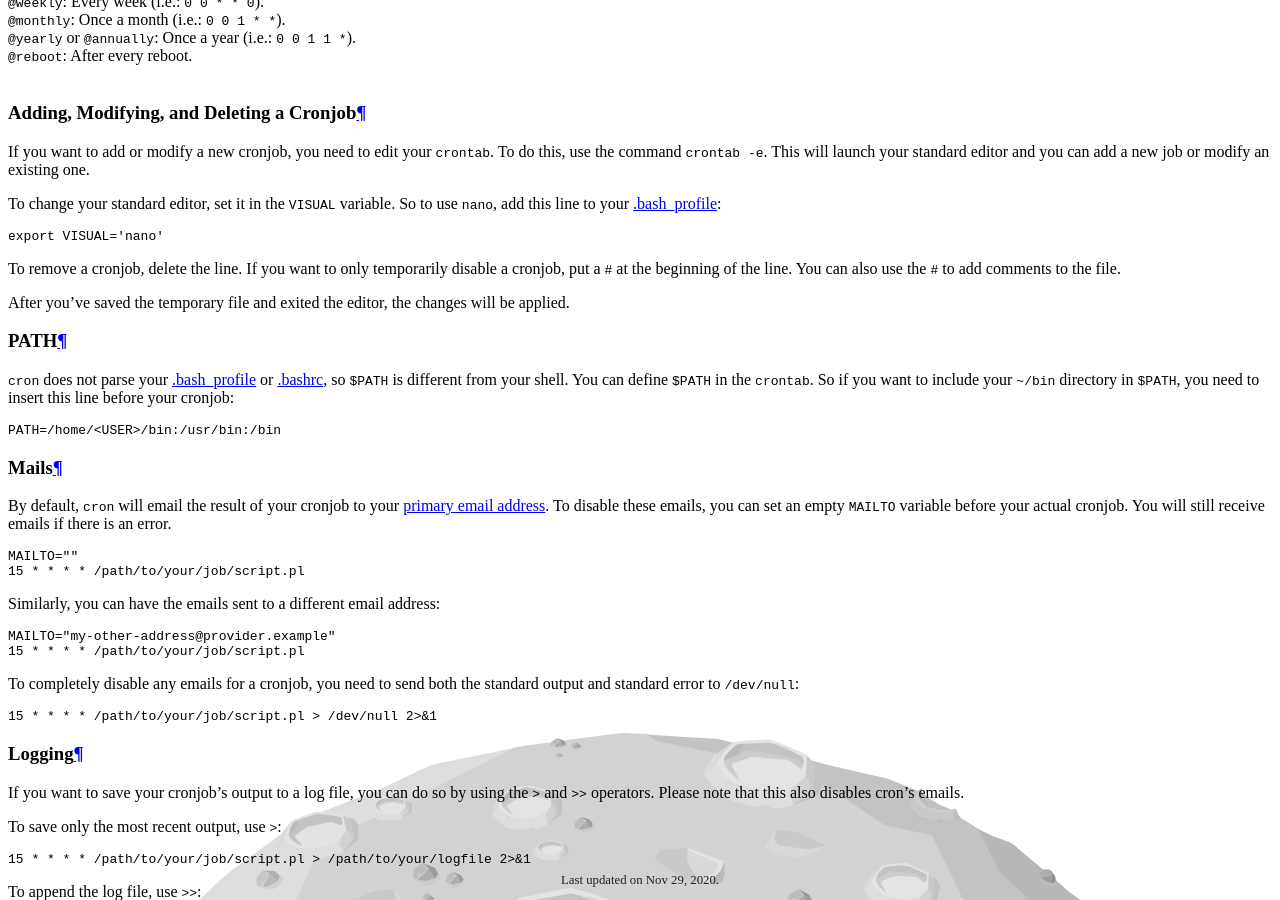
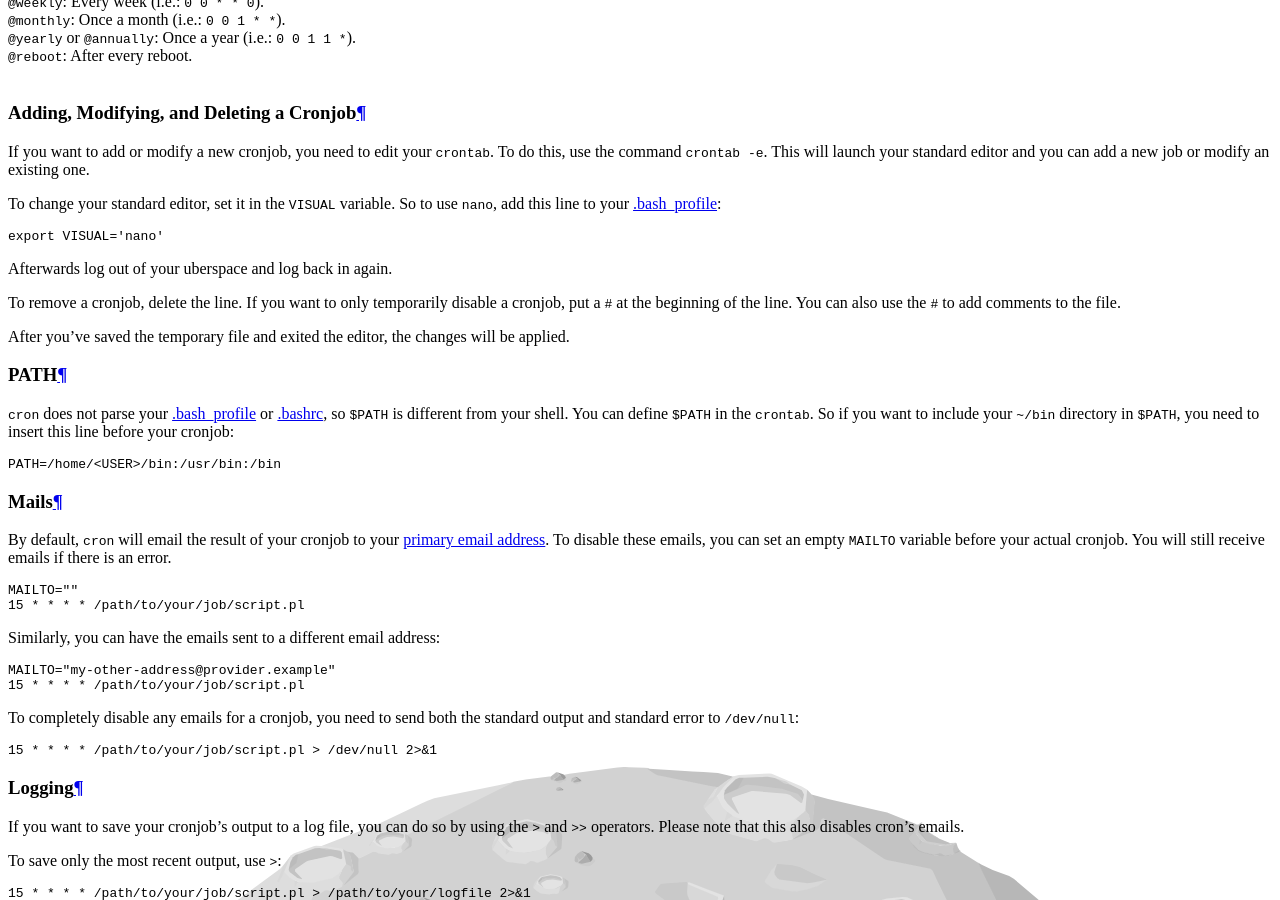
Before and after one commit to Uberspace/manual, a Sphinx documentation site: the page built from source/daemons-cron.rst, in a window 1280 px wide and 900 px high, scrolled down 2876 px. Built offline with Sphinx 7.4.7 and the Read the Docs theme 2.0.0, drawn with Linux system fonts in a browser that asks for light colours; pages that are not in the unit, such as notebooks, are missing from menus.

Commit message:
[cron] add note that changes to .bashrc need relogin

```diff
--- a/source/daemons-cron.rst
+++ b/source/daemons-cron.rst
@@ -98,6 +98,8 @@ To change your standard editor, set it in the ``VISUAL`` variable. So to use ``n
 
  export VISUAL='nano'
 
+Afterwards log out of your uberspace and log back in again.
+
 To remove a cronjob, delete the line. If you want to only temporarily disable a cronjob, put a ``#`` at the beginning of the line. You can also use the ``#`` to add comments to the file.
 
 After you've saved the temporary file and exited the editor, the changes will be applied.
```
